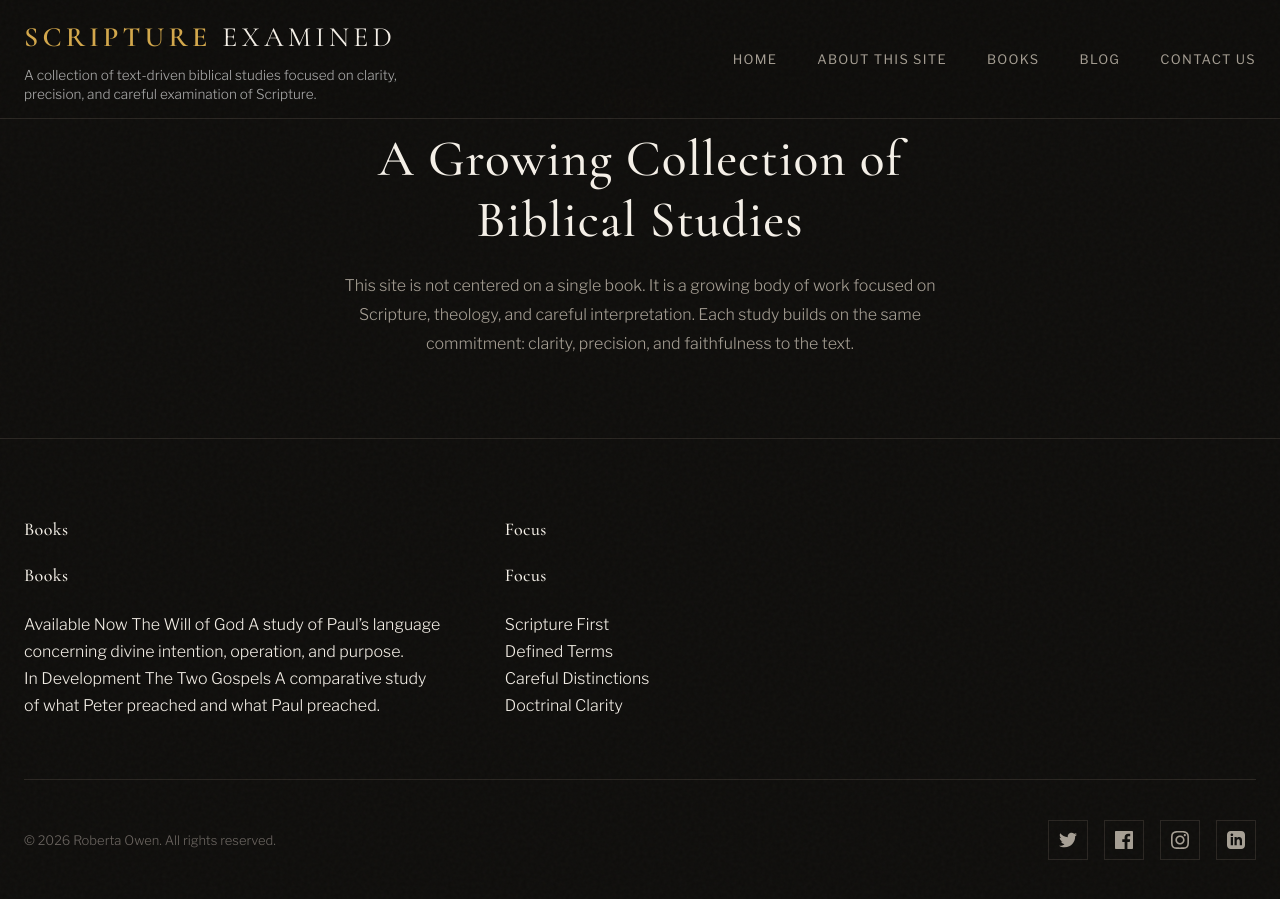
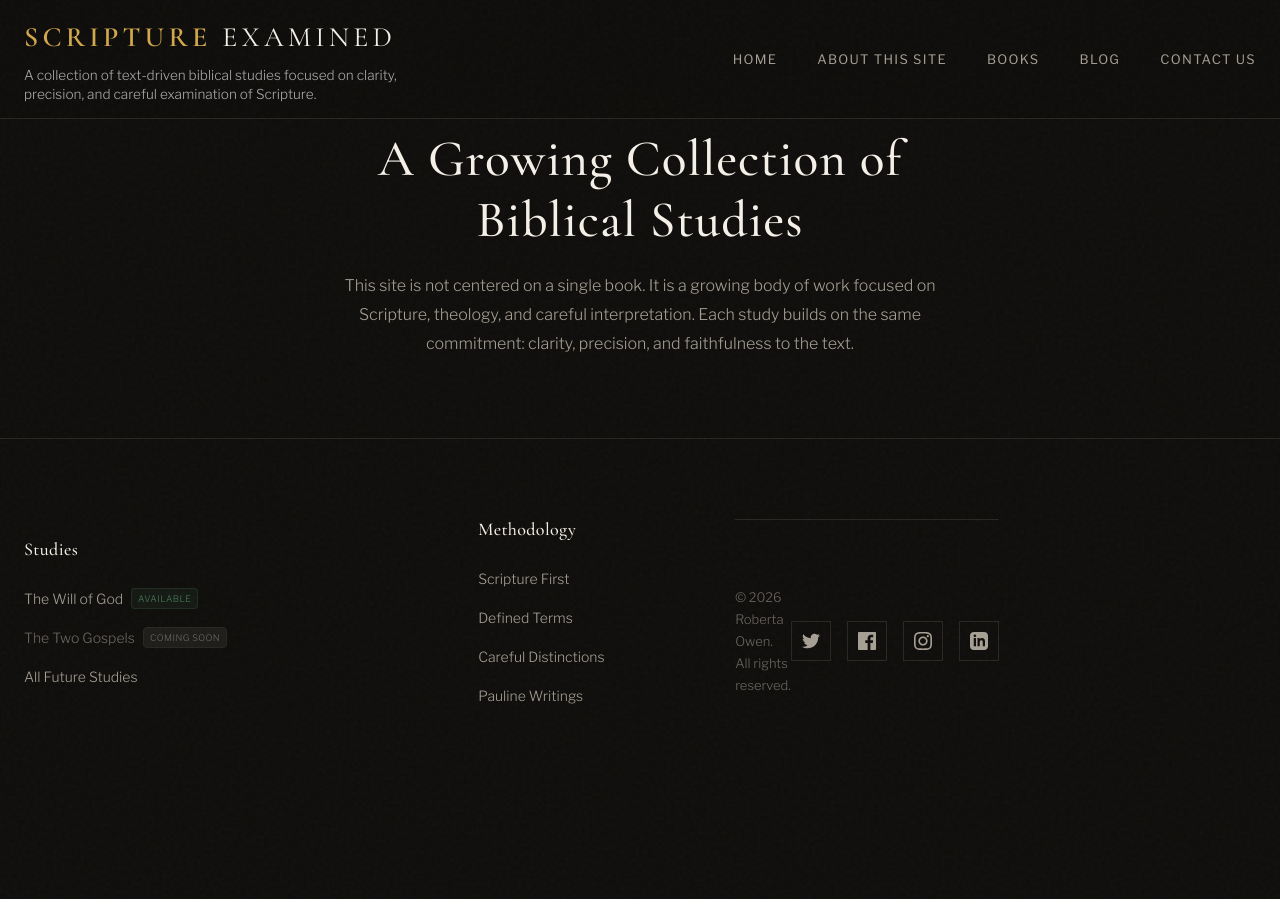
Before and after one commit to ScriptureExamined/PaulineEpistles, a Jekyll site: the page built from index.html, in a window 1280 px wide and 900 px high, scrolled down 1682 px. Built offline with Jekyll 4.4.1, drawn with Linux system fonts in a browser that asks for light colours; after the commit the page ends 2504 px from its top, so only the background shows below that.

Commit message:
Update default.html

```diff
--- a/_layouts/default.html
+++ b/_layouts/default.html
@@ -104,78 +104,31 @@ layout: none
       <div class="container">
         <div class="footer-grid">
           <div class="footer-col">
-            <h4 class="footer-title">Books</h4>
-            <div class="footer-col">
-              <h4 class="footer-title">Books</h4>
-
-              <div class="footer-premium-list">
-                <a
-                  href="{{ '/willOfGod.html' | relative_url }}"
-                  class="footer-premium-item"
-                >
-                  <span class="footer-premium-kicker">Available Now</span>
-                  <span class="footer-premium-title">The Will of God</span>
-                  <span class="footer-premium-text">
-                    A study of Paul’s language concerning divine intention,
-                    operation, and purpose.
-                  </span>
-                </a>
-
-                <div class="footer-premium-item footer-premium-muted">
-                  <span class="footer-premium-kicker">In Development</span>
-                  <span class="footer-premium-title">The Two Gospels</span>
-                  <span class="footer-premium-text">
-                    A comparative study of what Peter preached and what Paul
-                    preached.
-                  </span>
-                </div>
-              </div>
-            </div>
-            <!--<ul class="footer-links">
-              <li>
-                <a href="{{ '/willOfGod.html' | relative_url }}"
-                  >The Will of God</a
-                >
-              </li>
-              <li><a href="#">The Two Gospels (Coming Soon)</a></li>
-              <li><a href="#">Future Studies</a></li>
-            </ul>-->
-          </div>
+  <h4 class="footer-title">Studies</h4>
+  <ul class="footer-links">
+    <li>
+      <a href="{{ '/willOfGod.html' | relative_url }}">
+        The Will of God <span class="footer-tag available">Available</span>
+      </a>
+    </li>
+    <li>
+      <a href="#" class="disabled">
+        The Two Gospels <span class="footer-tag upcoming">Coming Soon</span>
+      </a>
+    </li>
+    <li><a href="{{ '/books.html' | relative_url }}">All Future Studies</a></li>
+  </ul>
+</div>
 
           <div class="footer-col">
-            <h4 class="footer-title">Focus</h4>
-            <div class="footer-col">
-              <h4 class="footer-title">Focus</h4>
-
-              <div class="footer-focus-grid">
-                <div class="footer-focus-item">Scripture First</div>
-                <div class="footer-focus-item">Defined Terms</div>
-                <div class="footer-focus-item">Careful Distinctions</div>
-                <div class="footer-focus-item">Doctrinal Clarity</div>
-              </div>
-            </div>
-            <!--<ul class="footer-links">
-              <li>
-                <a href="{{ '/about.html#text-driven' | relative_url }}"
-                  >Text-Driven Study</a
-                >
-              </li>
-              <li>
-                <a href="about.html#doctrinal-clarity">Doctrinal Clarity</a>
-              </li>
-              <li>
-                <a href="about.html#biblical-distinctions"
-                  >Biblical Distinctions</a
-                >
-              </li>
-              <li>
-                <a href="{{ '/about.html#pauline-writings' | relative_url }}"
-                  >Pauline Writings</a
-                >
-              </li>
-            </ul>-->
-          </div>
-        </div>
+  <h4 class="footer-title">Methodology</h4>
+  <ul class="footer-links">
+    <li><a href="{{ '/about.html#text-driven' | relative_url }}">Scripture First</a></li>
+    <li><a href="{{ '/about.html#biblical-distinctions' | relative_url }}">Defined Terms</a></li>
+    <li><a href="{{ '/about.html#doctrinal-clarity' | relative_url }}">Careful Distinctions</a></li>
+    <li><a href="{{ '/about.html#pauline-writings' | relative_url }}">Pauline Writings</a></li>
+  </ul>
+</div>
 
         <div class="footer-bottom">
           <p class="footer-copy">
```
